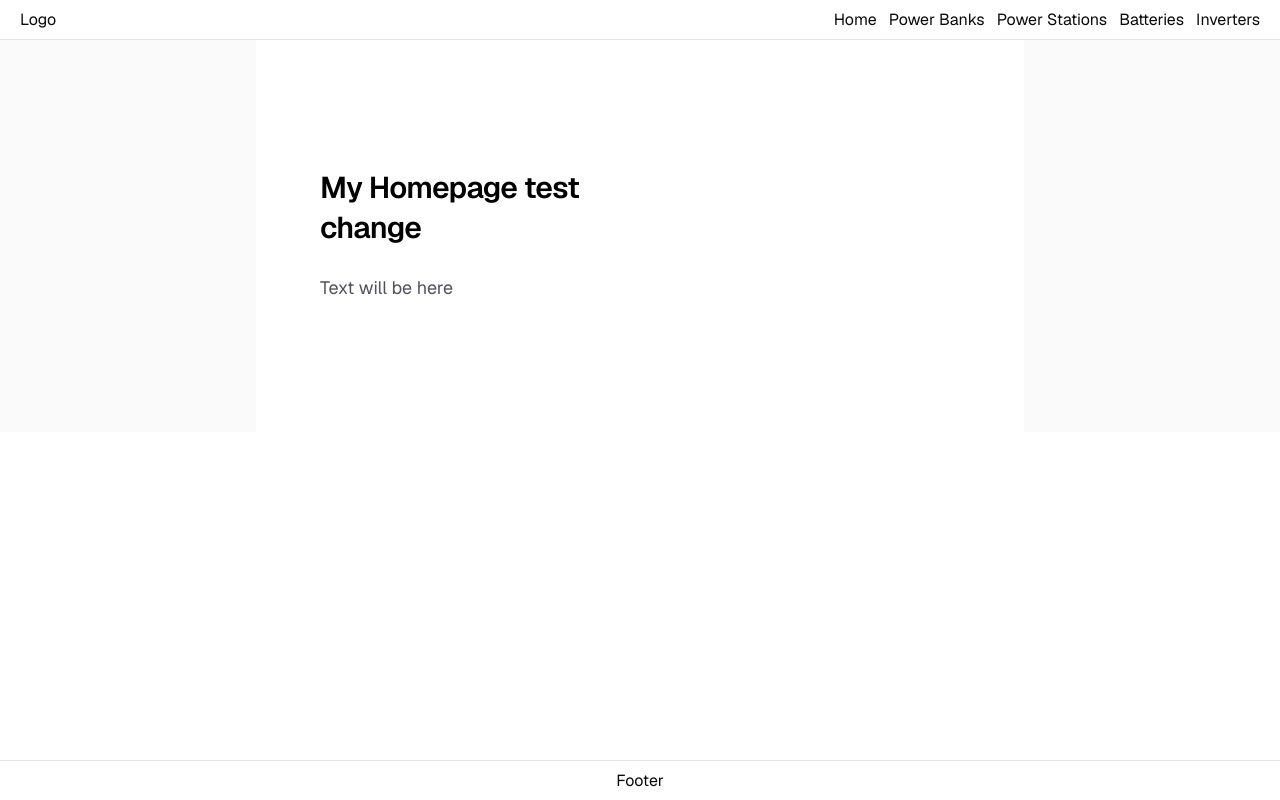
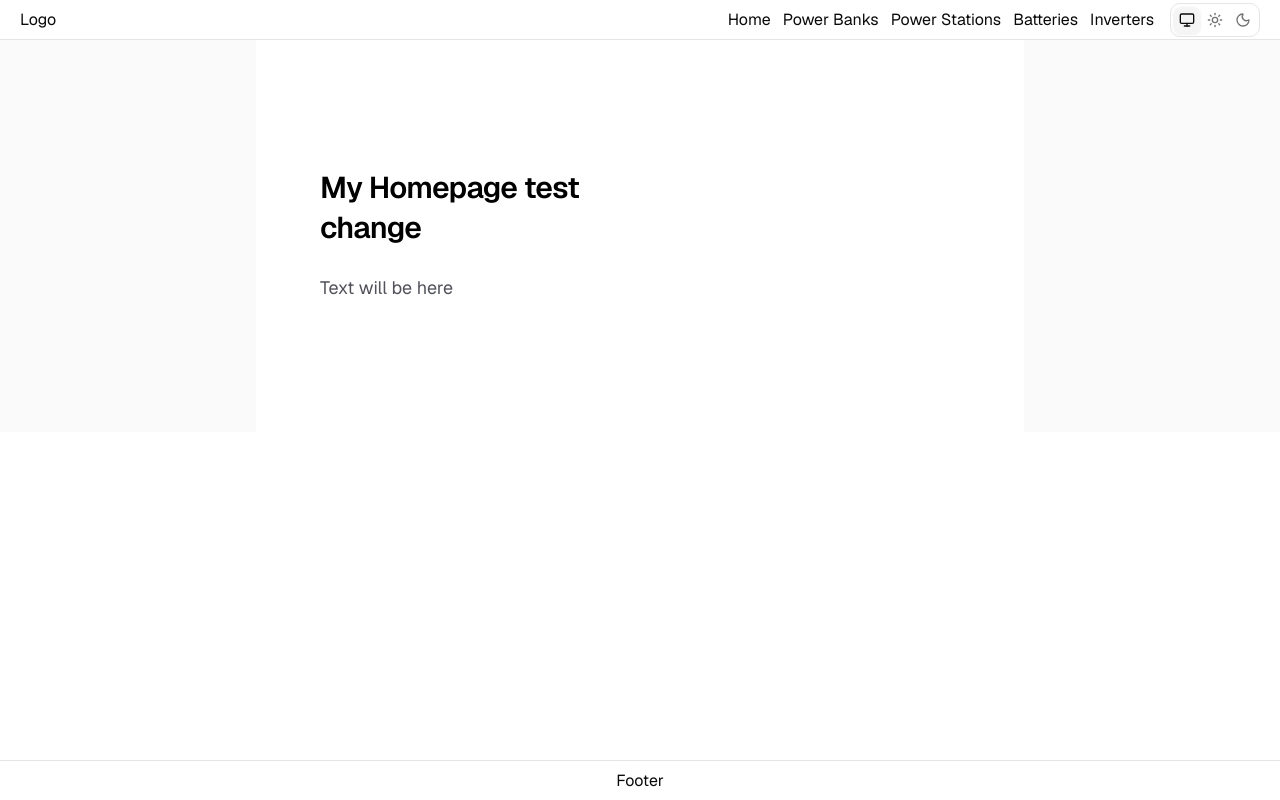
Before and after one commit to vladyka-nazarii/power-base, a Next.js app: page / in a window 1280 px wide. Built offline with nearby package versions, Linux system fonts and the light colour scheme.

Commit message:
feat(theme): add theme switcher

```diff
--- a/app/_components/site-header.tsx
+++ b/app/_components/site-header.tsx
@@ -1,14 +1,16 @@
 import Link from "next/link";
 import { mainNavigation } from "@/app/_config/navigation";
+import ThemeSwitcher from "@/app/_components/theme-switcher";
 
 export default function SiteHeader() {
   return (
-    <header className='border-black/10 border-b h-10 flex items-center justify-between px-5'>
-      <Link href='/'>
+    <header className="flex h-10 items-center justify-between border-b border-black/10 px-5 dark:border-white/10">
+      <Link href="/">
         <div>Logo</div>
       </Link>
+      <div className="flex items-center gap-4">
         <nav>
-        <ul className='flex items-center gap-3'>
+          <ul className="flex items-center gap-3">
             {mainNavigation.map((item) => (
               <li key={item.href}>
                 <Link href={item.href}>{item.label}</Link>
@@ -16,6 +18,8 @@ export default function SiteHeader() {
             ))}
           </ul>
         </nav>
+        <ThemeSwitcher />
+      </div>
     </header>
   );
 }
--- /dev/null
+++ b/app/_components/theme-switcher.tsx
@@ -0,0 +1,171 @@
+"use client";
+
+import { Monitor, Moon, Sun } from "lucide-react";
+import { useEffect, useMemo, useSyncExternalStore } from "react";
+
+import { Button } from "@/components/ui/button";
+import { cn } from "@/lib/utils";
+
+type ThemePreference = "system" | "light" | "dark";
+type ResolvedTheme = "light" | "dark";
+
+const THEME_STORAGE_KEY = "powerbase-theme";
+const themePreferences = ["system", "light", "dark"] as const;
+const themeListeners = new Set<() => void>();
+let currentPreference: ThemePreference = "system";
+
+const themeOptions: Array<{
+  icon: typeof Monitor;
+  label: string;
+  value: ThemePreference;
+}> = [
+  { value: "system", label: "System", icon: Monitor },
+  { value: "light", label: "Light", icon: Sun },
+  { value: "dark", label: "Dark", icon: Moon },
+];
+
+function isThemePreference(value: string | null): value is ThemePreference {
+  return themePreferences.some((theme) => theme === value);
+}
+
+function getStoredPreference(): ThemePreference {
+  if (typeof window === "undefined") {
+    return "system";
+  }
+
+  try {
+    const storedPreference = window.localStorage.getItem(THEME_STORAGE_KEY);
+    return isThemePreference(storedPreference) ? storedPreference : "system";
+  } catch {
+    return "system";
+  }
+}
+
+function getSystemTheme(): ResolvedTheme {
+  return window.matchMedia("(prefers-color-scheme: dark)").matches
+    ? "dark"
+    : "light";
+}
+
+function resolveTheme(preference: ThemePreference): ResolvedTheme {
+  return preference === "system" ? getSystemTheme() : preference;
+}
+
+function applyTheme(preference: ThemePreference) {
+  const resolvedTheme = resolveTheme(preference);
+  const root = document.documentElement;
+
+  root.classList.toggle("dark", resolvedTheme === "dark");
+  root.dataset.theme = preference;
+  root.style.colorScheme = resolvedTheme;
+}
+
+function emitThemeChange() {
+  themeListeners.forEach((listener) => listener());
+}
+
+function setCurrentPreference(nextPreference: ThemePreference) {
+  currentPreference = nextPreference;
+  emitThemeChange();
+}
+
+function syncStoredPreference() {
+  const storedPreference = getStoredPreference();
+
+  if (storedPreference !== currentPreference) {
+    setCurrentPreference(storedPreference);
+  }
+
+  applyTheme(storedPreference);
+}
+
+function subscribeToThemePreference(listener: () => void) {
+  themeListeners.add(listener);
+  syncStoredPreference();
+
+  return () => {
+    themeListeners.delete(listener);
+  };
+}
+
+function getThemePreferenceSnapshot() {
+  return currentPreference;
+}
+
+function getServerThemePreferenceSnapshot() {
+  return "system" satisfies ThemePreference;
+}
+
+export default function ThemeSwitcher() {
+  const preference = useSyncExternalStore(
+    subscribeToThemePreference,
+    getThemePreferenceSnapshot,
+    getServerThemePreferenceSnapshot,
+  );
+
+  useEffect(() => {
+    if (preference !== "system") {
+      return;
+    }
+
+    const mediaQuery = window.matchMedia("(prefers-color-scheme: dark)");
+    const handleChange = () => applyTheme("system");
+
+    mediaQuery.addEventListener("change", handleChange);
+
+    return () => {
+      mediaQuery.removeEventListener("change", handleChange);
+    };
+  }, [preference]);
+
+  const activeLabel = useMemo(
+    () =>
+      themeOptions.find((option) => option.value === preference)?.label ??
+      "System",
+    [preference],
+  );
+
+  function updatePreference(nextPreference: ThemePreference) {
+    setCurrentPreference(nextPreference);
+
+    try {
+      window.localStorage.setItem(THEME_STORAGE_KEY, nextPreference);
+    } catch {
+      // Storage can be unavailable in private contexts; the visual change still applies.
+    }
+
+    applyTheme(nextPreference);
+  }
+
+  return (
+    <div
+      aria-label={`Theme: ${activeLabel}`}
+      className="inline-flex items-center rounded-lg border border-border bg-background p-0.5"
+      role="group"
+    >
+      {themeOptions.map((option) => {
+        const Icon = option.icon;
+        const isActive = option.value === preference;
+
+        return (
+          <Button
+            aria-label={`Use ${option.label.toLowerCase()} theme`}
+            aria-pressed={isActive}
+            className={cn(
+              "size-7 rounded-md text-muted-foreground",
+              isActive && "bg-muted text-foreground shadow-xs",
+            )}
+            key={option.value}
+            onClick={() => updatePreference(option.value)}
+            size="icon-sm"
+            title={option.label}
+            type="button"
+            variant="ghost"
+          >
+            <Icon aria-hidden="true" />
+          </Button>
+        );
+      })}
+    </div>
+  );
+}
--- a/app/layout.tsx
+++ b/app/layout.tsx
@@ -1,4 +1,5 @@
 import type { Metadata } from "next";
+import Script from "next/script";
 import "./globals.css";
 import SiteFooter from "@/app/_components/site-footer";
 import SiteHeader from "@/app/_components/site-header";
@@ -15,14 +16,48 @@ export const metadata: Metadata = {
   description: "Generated by create next app",
 };
 
+const themeScript = `
+(() => {
+  const storageKey = "powerbase-theme";
+  const validThemes = new Set(["system", "light", "dark"]);
+
+  const getPreference = () => {
+    try {
+      const storedTheme = window.localStorage.getItem(storageKey);
+      return validThemes.has(storedTheme) ? storedTheme : "system";
+    } catch {
+      return "system";
+    }
+  };
+
+  const preference = getPreference();
+  const prefersDark = window.matchMedia("(prefers-color-scheme: dark)").matches;
+  const resolvedTheme = preference === "system" ? (prefersDark ? "dark" : "light") : preference;
+  const root = document.documentElement;
+
+  root.classList.toggle("dark", resolvedTheme === "dark");
+  root.dataset.theme = preference;
+  root.style.colorScheme = resolvedTheme;
+})();
+`;
+
 export default function RootLayout({
   children,
 }: Readonly<{
   children: React.ReactNode;
 }>) {
   return (
-    <html lang="en" className={cn("font-sans", geist.variable)}>
+    <html
+      lang="en"
+      suppressHydrationWarning
+      className={cn("font-sans", geist.variable)}
+    >
       <body className="antialiased">
+        <Script
+          id="powerbase-theme"
+          strategy="beforeInteractive"
+          dangerouslySetInnerHTML={{ __html: themeScript }}
+        />
         <div className="mx-auto flex min-h-screen max-w-[1440px] flex-col">
           <SiteHeader />
           <main className="flex-1">{children}</main>
```
Lines whose indentation alone changed are shown as unchanged.
